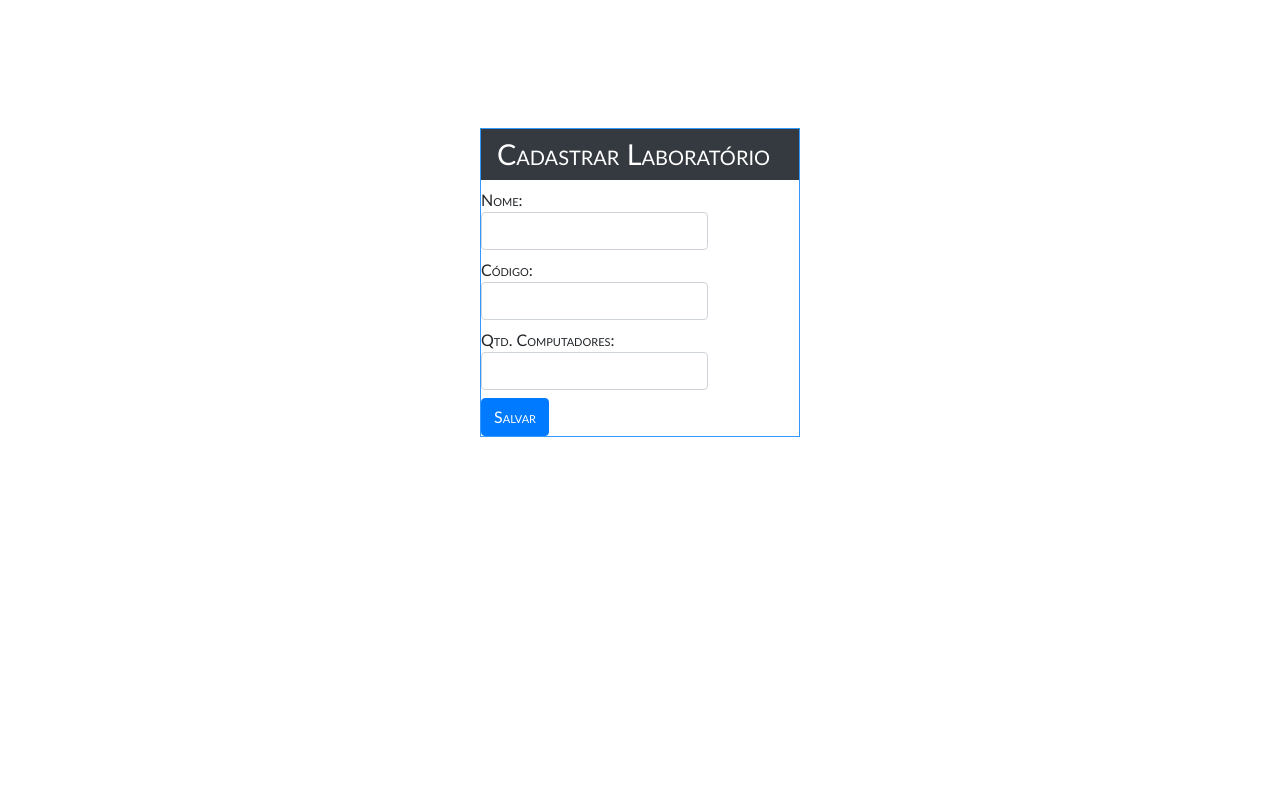
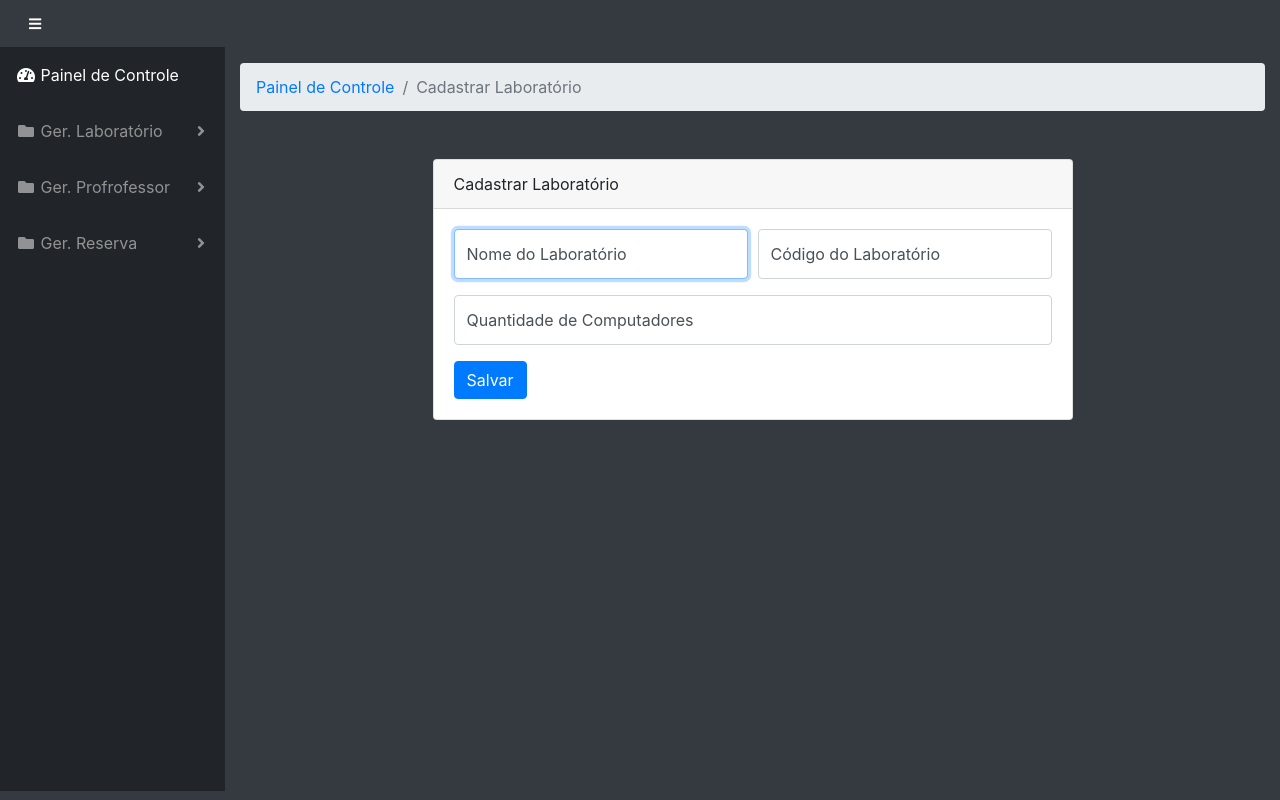
Before and after one commit to Yarles57/Proj-Integrador, a PHP site: page /View/cadasLab.php in a window 1280 px wide. Run offline with PHP 8.4, Linux system fonts and the light colour scheme; the visitor is signed in with stand-in values (Sample User, id 1); data comes from the database, SQL or seed files in the repository; data that the repository does not hold is empty; some libraries are stand-ins or nearby versions.

Commit message:
Update cadasLab.php

```diff
--- a/View/cadasLab.php
+++ b/View/cadasLab.php
@@ -3,45 +3,154 @@
 <head>
 	<title>Cadastrar Laboratório</title>
 	<meta charset="utf-8">
-	<link rel="stylesheet" type="text/css" href="../bootstrap/css/bootstrap.min.css">
-	 <style type="text/css">
-    *{
-      margin: 0;
-      padding: 0;
-      font-family: Calibri;
-      font-variant: small-caps;
-    }
-    #container{
-      margin-top: 50%;
-      width: 25%;
-      margin: 0 auto;
-      border: 1px solid#3399ff;
-      min-width: 10%;
+  <meta http-equiv="X-UA-Compatible" content="IE=edge">
+  <meta name="viewport" content="width=device-width, initial-scale=1, shrink-to-fit=no">
+  <meta name="description" content="">
+  <meta name="author" content="">
 
-    }
-    h1{
-      color: #FFF;
-      font-size: 1.8em;
-      font-weight: lighter;
-    }
-  </style>
+	 <!-- Custom fonts for this template-->
+  <link href="../vendor/fontawesome-free/css/all.min.css" rel="stylesheet" type="text/css">
+
+  <!-- Custom styles for this template-->
+  <link href="../css/sb-admin.css" rel="stylesheet">
 
 </head>
-<body>
-	<div id="container" style= "margin-top: 10%";>
-		<h1 class="navbar navbar-dark bg-dark">Cadastrar Laboratório</h1>
-		<form action="../index.php" method="post">
+<body class="bg-dark">
+  <nav class="navbar navbar-expand navbar-dark bg-dark static-top">
+    <a class="navbar-brand mr-1" href="dashboard.php"></a>
 
-			<label>Nome: <input type="text" class="form-control" name="nomeLab" required="on"></label><br />
-			<label>Código: <input type="text" class="form-control" name="codeLab" required="on"></label><br />
-			<label>Qtd. Computadores: <input type="number" min="1" class="form-control" name="qtdComputadores" required="on"></label><br />
+    <button class="btn btn-link btn-sm text-white order-1 order-sm-0" id="sidebarToggle" href="../dashboard.php">
+      <i class="fas fa-bars"></i>
+    </button>
 
-			<input type="hidden" name="metodo" value="store">
+    <!-- Navbar Search -->
+    <form class="d-none d-md-inline-block form-inline ml-auto mr-0 mr-md-3 my-2 my-md-0">
+      <div class="input-group">
+
+        </div>
+      </div>
+    </form>
+
+    <!-- Navbar -->
+
+  </nav>
+  <div id="wrapper">
+
+    <!-- Sidebar -->
+    <ul class="sidebar navbar-nav">
+      <li class="nav-item active">
+        <a class="nav-link" href="dashboard.php">
+          <i class="fas fa-fw fa-tachometer-alt"></i>
+          <span>Painel de Controle</span>
+        </a>
+      </li>
+      <li class="nav-item dropdown">
+
+        <a class="nav-link dropdown-toggle" href="#" id="pagesDropdown" role="button" data-toggle="dropdown" aria-haspopup="true" aria-expanded="false">
+          <i class="fas fa-fw fa-folder"></i>
+          <span>Ger. Laboratório</span>
+        </a>
+
+        <div class="dropdown-menu" aria-labelledby="pagesDropdown">
+
+          <h6 class="dropdown-header">Gerenciar Laboratório:</h6>
+          <a class="dropdown-item" href="cadasLab.php?classe=laboratorio&metodo=create">Cadastrar</a>
+          <a class="dropdown-item" href="listarLab.php?classe=laboratorio&metodo=index">Listar</a>
+          <div class="dropdown-divider"></div>
+        </div>
+
+      </li>
+
+      <li class="nav-item dropdown">
+
+        <a class="nav-link dropdown-toggle" href="#" id="pagesDropdown" role="button" data-toggle="dropdown" aria-haspopup="true" aria-expanded="false">
+          <i class="fas fa-fw fa-folder"></i>
+          <span>Ger. Profrofessor</span>
+        </a>
+
+        <div class="dropdown-menu" aria-labelledby="pagesDropdown">
+
+          <h6 class="dropdown-header">Gerenciar Professor:</h6>
+          <a class="dropdown-item" href="cadasProf.php?classe=professor&metodo=create">Cadastrar</a>
+          <a class="dropdown-item" href="listarProf.php?classe=professor&metodo=index">Listar</a>
+          <div class="dropdown-divider"></div>
+        </div>
+
+      </li>
+
+      <li class="nav-item dropdown">
+
+        <a class="nav-link dropdown-toggle" href="#" id="pagesDropdown" role="button" data-toggle="dropdown" aria-haspopup="true" aria-expanded="false">
+          <i class="fas fa-fw fa-folder"></i>
+          <span>Ger. Reserva</span>
+        </a>
+
+        <div class="dropdown-menu" aria-labelledby="pagesDropdown">
+          <h6 class="dropdown-header">Gerenciar Reservas: </h6>
+          <a class="dropdown-item" href="cadasRes.php?classe=reserva&metodo=create">Cadastrar</a>
+          <a class="dropdown-item" href="listarRes.php?classe=reserva&metodo=index">Listar</a>
+        </div>
+
+      </li>
+
+    </ul>
+
+    <div id="content-wrapper">
+
+      <div class="container-fluid">
+
+        <!-- Breadcrumbs-->
+        <ol class="breadcrumb">
+          <li class="breadcrumb-item">
+            <a href="dashboard.php">Painel de Controle</a>
+          </li>
+          <li class="breadcrumb-item active">Cadastrar Laboratório</li>
+        </ol>
+
+    <div class="container">
+      <div class="card card-register mx-auto mt-5">
+        <div class="card-header">Cadastrar Laboratório</div>
+      <div class="card-body">
+        <form action="../index.php" method="post">
+          <div class="form-group">
+            <div class="form-row">
+              <div class="col-md-6">
+                <div class="form-label-group">
+                  <input type="text" id="firstName" class="form-control" placeholder="First name" required="on" autofocus="autofocus" name="nomeLab">
+                  <label for="firstName">Nome do Laboratório</label>
+                </div>
+                </div>
+
+              <div class="col-md-6">
+                <div class="form-label-group">
+                  <input type="text" id="lastName" class="form-control" placeholder="Código do Laboratório" name="codeLab" required="on">
+                  <label for="lastName">Código do Laboratório</label>
+                </div>
+              </div>
+            </div>
+          </div>
+          <div class="form-group">
+            <div class="form-label-group">
+              <input input type="number" min="1" id="inputEmail" class="form-control" placeholder="Quantidade de Computadores" name="qtdComputadores" required="on">
+              <label for="inputEmail">Quantidade de Computadores</label>
+            </div>
+          </div>
+
+			   <input type="hidden" name="metodo" value="store">
 	        <input type="hidden"  name="classe" value="laboratorio">
 
 			<input type="submit" value="Salvar" class="btn btn-primary">
 
 		</form>
 	</div>
+
+  <!-- Bootstrap core JavaScript-->
+  <script src="../vendor/jquery/jquery.min.js"></script>
+  <script src="../vendor/bootstrap/js/bootstrap.bundle.min.js"></script>
+
+  <!-- Core plugin JavaScript-->
+  <script src="../vendor/jquery-easing/jquery.easing.min.js"></script>
+
+
 </body>
 </html>
```
